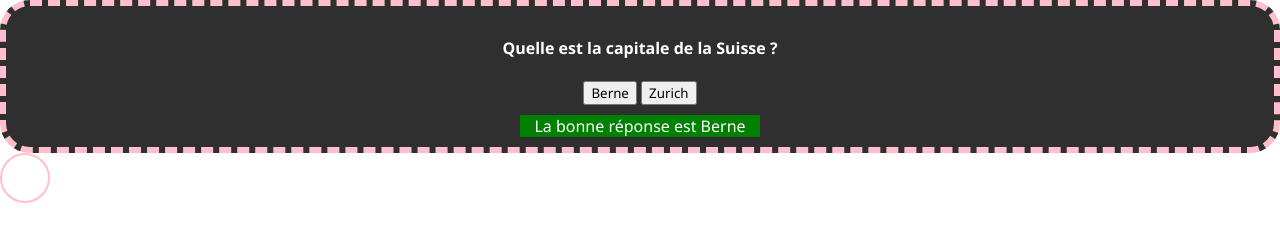
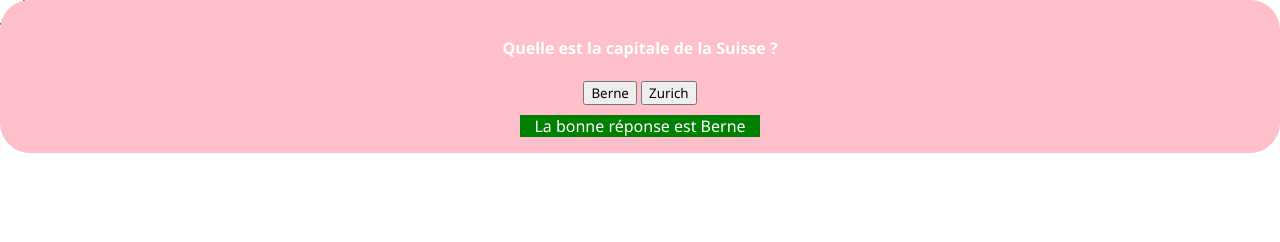
Before and after one commit to emericgautier/JS-A-to-Z, a plain HTML site: page lessons/index.html in a window 1280 px wide. Both pictures are taken after a click on the button "Berne". Shown: the top 242 px of the page. Drawn offline with Linux system fonts and the light colour scheme.

Commit message:
mouse events

```diff
--- a/lessons/index.js
+++ b/lessons/index.js
@@ -34,5 +34,28 @@ const mousemove = document.querySelector(".mousemove");
 console.log(mousemove);
 
 window.addEventListener("mousemove", (e) => {
-  console.log(e.target);
+  mousemove.style.left = e.pageX + "px";
+  mousemove.style.top = e.pageY + "px";
 });
+
+window.addEventListener("mousedown", () => {
+  mousemove.style.transform = "scale(2) translate(-25%, -25%)";
+});
+
+window.addEventListener("mouseup", () => {
+  mousemove.style.transform = "scale(1) translate(-50%, -50%)";
+  mousemove.style.border = "2px solid teal";
+});
+
+questionContainer.addEventListener("mouseenter", () => {
+  questionContainer.style.background = "rgba(0,0,0,0.6)";
+});
+
+questionContainer.addEventListener("mouseout", () => {
+  // console.log("mouse out !");
+  questionContainer.style.background = "pink";
+});
+
+response.addEventListener("mouseover", () => {
+  response.style.transform = "rotate(-2deg)";
+});
--- a/lessons/style.css
+++ b/lessons/style.css
@@ -9,6 +9,7 @@
     margin: 0;
     color: white;
     min-height: 200vh;
+    overflow-x: hidden;
   }
 
   .box {
@@ -44,4 +45,7 @@
     border-radius: 50px;
     border: 2px solid pink;
     position: absolute;
+    transform: translate(-50%, -50%);
+    transition: 0.2s ease;
+    z-index: -1;
   }
```
